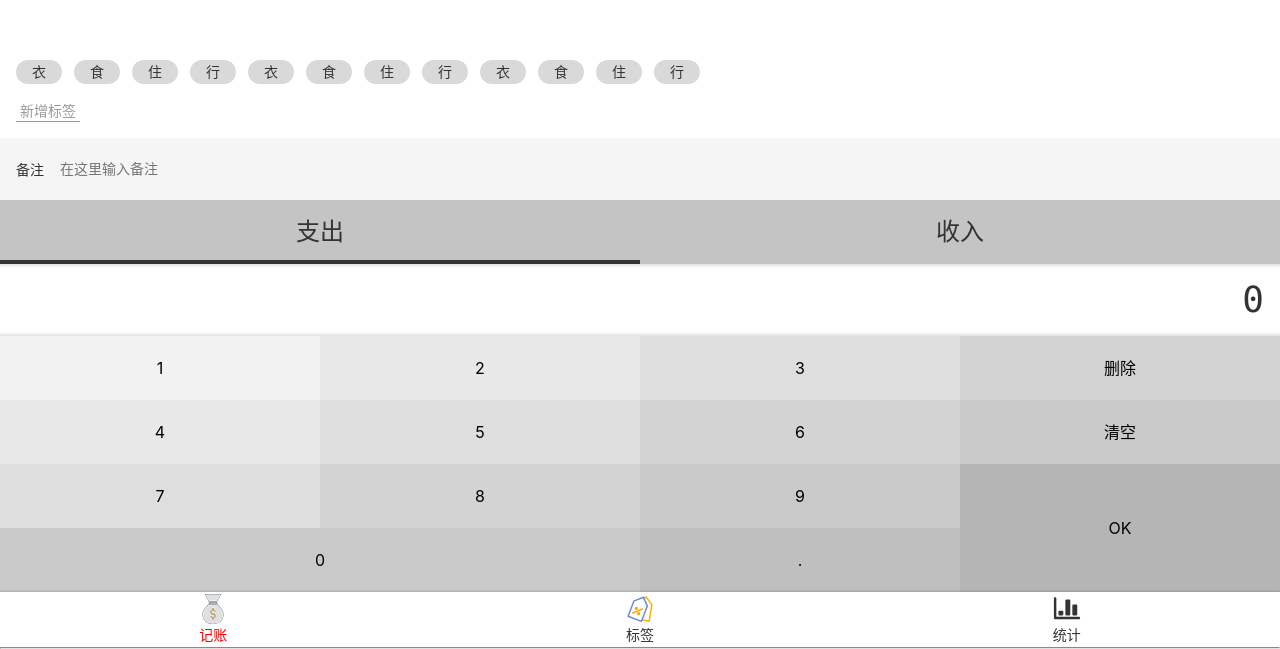
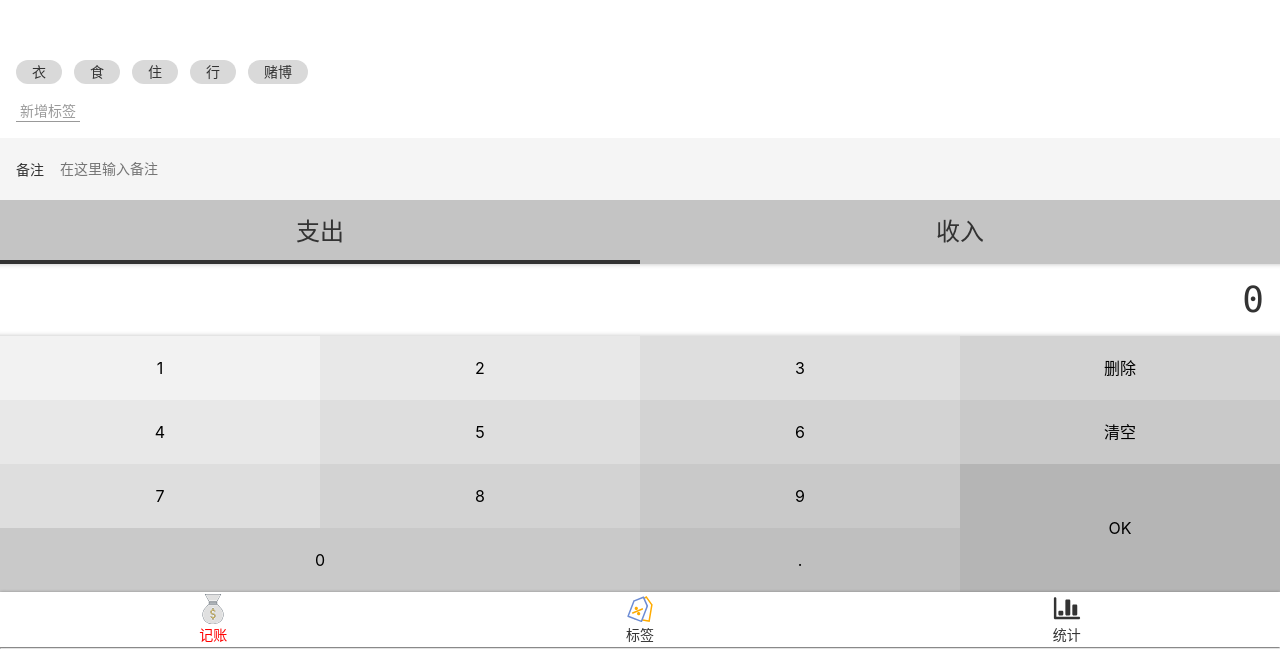
Before and after one commit to CuiLei-document/monney-text, a Vue app: page /#/money in a window 1280 px wide. Shown: the part 153-802 px from the top of the page. Built offline with nearby package versions, Linux system fonts and the light colour scheme.

Commit message:
可以选中或取消 taggle

```diff
--- a/src/components/Tags.vue
+++ b/src/components/Tags.vue
@@ -4,29 +4,31 @@
       <button>新增标签</button>
     </div>
     <ul class="current">
-      <li>衣</li>
-      <li>食</li>
-      <li>住</li>
-      <li>行</li>
-      <li>衣</li>
-      <li>食</li>
-      <li>住</li>
-      <li>行</li>
-      <li>衣</li>
-      <li>食</li>
-      <li>住</li>
-      <li>行</li>
+      <li v-for="tag in dataSource" :key="tag"
+      :class="{selected: selectedTags.indexOf(tag)>=0}"
+      @click="select(tag)">{{tag}}</li>
+
     </ul>
   </div>
 </template>
 
 <script lang="ts">
 import Vue from 'vue'
-import {Component} from 'vue-property-decorator'
+import {Component, Prop} from 'vue-property-decorator';
 @Component
 export default class Tags extends Vue {
+  @Prop() dataSource: string[]|undefined
+  selectedTags: string[] = []
+  select(tag:string){
+    const index = this.selectedTags.indexOf(tag)
+    if(index>=0){
+      this.selectedTags.splice(index,1)
+    }else{
+      this.selectedTags.push(tag)
+    }
+  }
+}
 
-}
 </script>
 
 <style lang="scss" scoped>
@@ -41,7 +43,8 @@ export default class Tags extends Vue {
     display: flex;
     flex-wrap:wrap;
     > li {
-      background: #d9d9d9;
+      $bg:#d9d9d9;
+      background: $bg;
       $h: 24px;
       height: $h;
       border-radius: $h/2;
@@ -49,6 +52,10 @@ export default class Tags extends Vue {
       margin-right: 12px;
       line-height: $h;
       margin-top: 6px;
+      &.selected{
+        background: darken($bg,50%);
+        color: white;
+      }
     }
   }
 
--- a/src/views/Money.vue
+++ b/src/views/Money.vue
@@ -3,7 +3,7 @@
     <NumberPads/>
     <Types :xxx="333"/>
     <Notes/>
-    <Tags />
+    <Tags :data-source="tags"/>
   </Layout>
 </template>
 
@@ -20,7 +20,7 @@ import NumberPads from '@/components/NumberPads.vue';
   components: {NumberPads, Types, Notes, Tags, Nav}
 })
 export default class Money extends Vue {
-
+  tags:string[] = ['衣','食','住','行','赌博']
 }
 </script>
 <style lang="scss">
```
